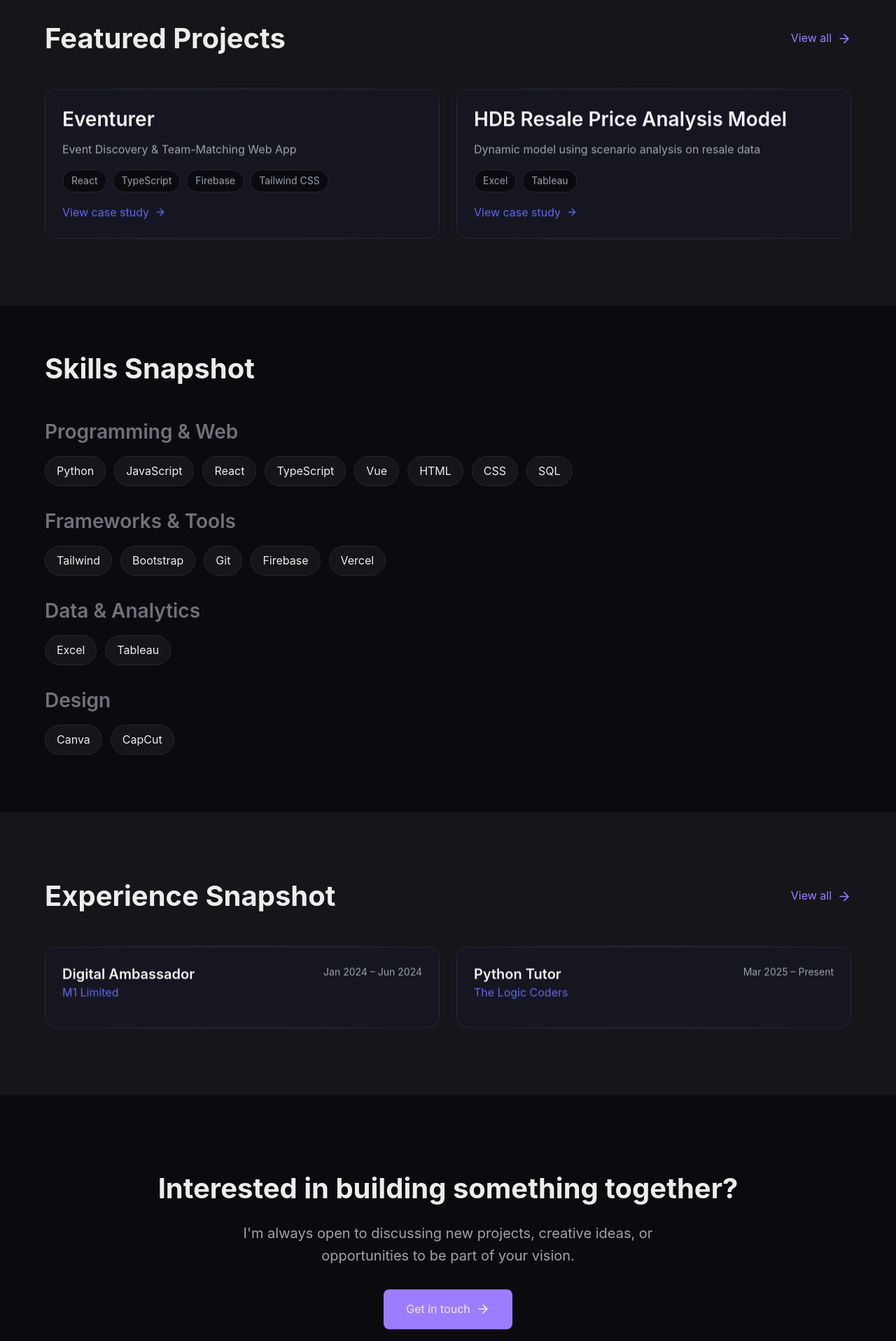
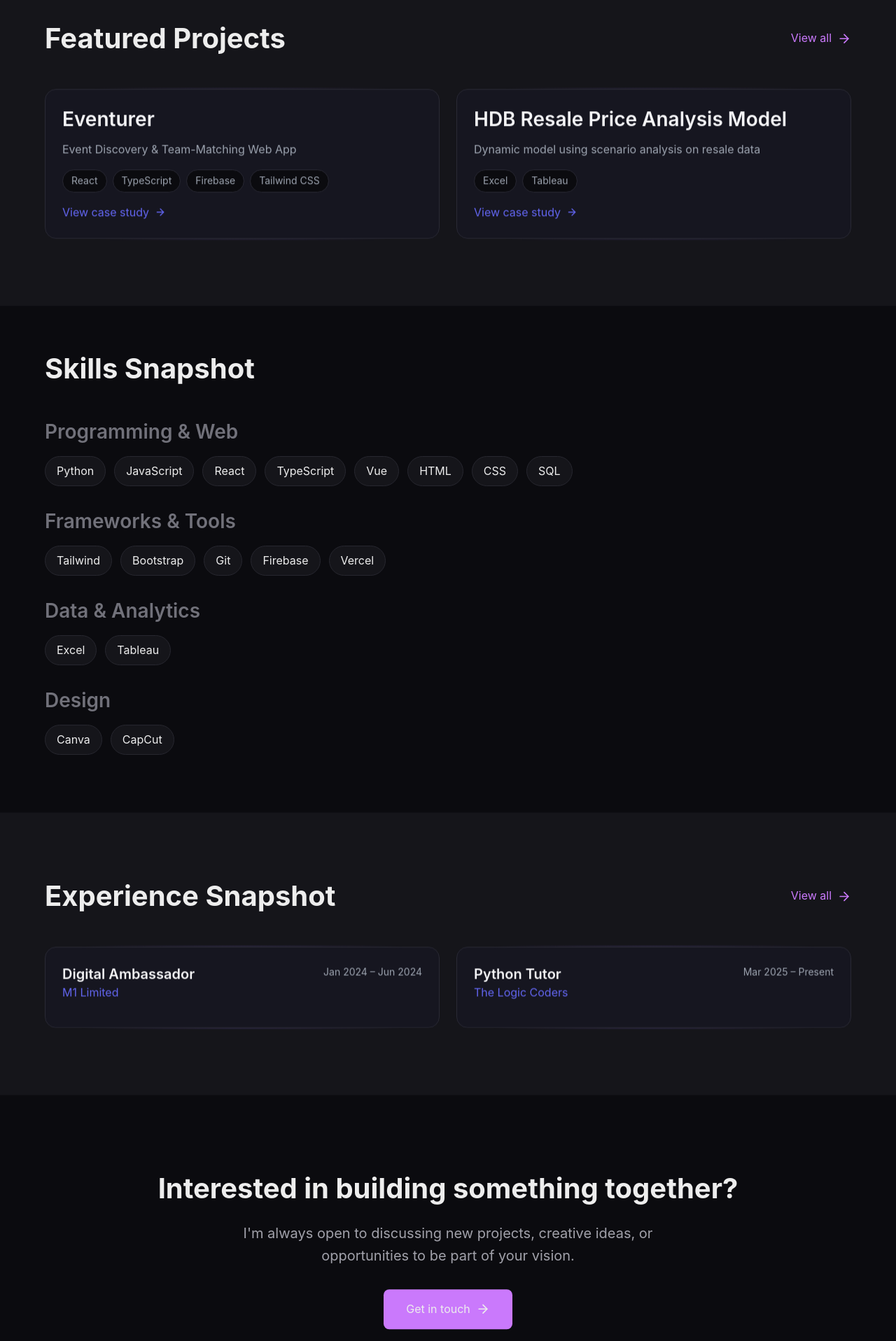
Before and after one commit to peppastanky/yubing-portfolio, a Next.js app: page / in a window 1280 px wide. Shown: the part 1700-3617 px from the top of the page at 70% size. Built offline with nearby package versions, Linux system fonts and the light colour scheme.

Commit message:
change to lighter purple

```diff
--- a/src/app/page.tsx
+++ b/src/app/page.tsx
@@ -430,7 +430,7 @@ export default function HomePage() {
                       display: 'flex',
                       alignItems: 'center',
                       gap: '0.5rem',
-                      color: '#9D7DFF',
+                      color: '#CA79FC',
                       transition: 'gap 0.3s'
                     }}
                     onMouseEnter={(e) => e.currentTarget.style.gap = '0.75rem'}
@@ -498,7 +498,7 @@ export default function HomePage() {
                       display: 'flex',
                       alignItems: 'center',
                       gap: '0.5rem',
-                      color: '#9D7DFF',
+                      color: '#CA79FC',
                       transition: 'gap 0.3s'
                     }}
                     onMouseEnter={(e) => e.currentTarget.style.gap = '0.75rem'}
@@ -549,13 +549,13 @@ export default function HomePage() {
                     alignItems: 'center',
                     gap: '0.5rem',
                     padding: '1rem 2rem',
-                    backgroundColor: '#9D7DFF',
+                    backgroundColor: '#CA79FC',
                     color: '#EDEDED',
                     borderRadius: '0.5rem',
                     transition: 'background-color 0.2s'
                   }}
                   onMouseEnter={(e) => e.currentTarget.style.backgroundColor = '#3D6AE6'}
-                  onMouseLeave={(e) => e.currentTarget.style.backgroundColor = '#9D7DFF'}
+                  onMouseLeave={(e) => e.currentTarget.style.backgroundColor = '#CA79FC'}
                 >
                   <span>Get in touch</span>
                   <ArrowRight size={20} />
@@ -622,7 +622,7 @@ export default function HomePage() {
           right: -10px;
           bottom: -10px;
           border-radius: 50%;
-          background: radial-gradient(circle, rgba(157, 125, 255, 0.12) 0%, transparent 70%);
+          background: radial-gradient(circle, rgba(202, 121, 252, 0.12) 0%, transparent 70%);
           filter: blur(20px);
           z-index: 0;
         }
@@ -632,7 +632,7 @@ export default function HomePage() {
           height: 200px;
           border-radius: 50%;
           object-fit: cover;
-          border: 2px solid rgba(157, 125, 255, 0.2);
+          border: 2px solid rgba(202, 121, 252, 0.2);
           position: relative;
           z-index: 1;
         }
@@ -651,8 +651,8 @@ export default function HomePage() {
         }
 
         .defaults-card {
-          background: linear-gradient(135deg, rgba(157, 125, 255, 0.03) 0%, rgba(157, 125, 255, 0.01) 100%);
-          border: 1px solid rgba(157, 125, 255, 0.15);
+          background: linear-gradient(135deg, rgba(202, 121, 252, 0.03) 0%, rgba(202, 121, 252, 0.01) 100%);
+          border: 1px solid rgba(202, 121, 252, 0.15);
           border-radius: 12px;
           padding: 2rem;
           backdrop-filter: blur(8px);
@@ -676,7 +676,7 @@ export default function HomePage() {
           display: flex;
           gap: 1rem;
           padding: 0.75rem 0;
-          border-bottom: 1px solid rgba(157, 125, 255, 0.08);
+          border-bottom: 1px solid rgba(202, 121, 252, 0.08);
         }
 
         .defaults-item-last {
@@ -684,7 +684,7 @@ export default function HomePage() {
         }
 
         .defaults-label {
-          color: #9D7DFF;
+          color: #CA79FC;
           font-weight: 600;
           min-width: 140px;
           font-size: 0.9375rem;
```
